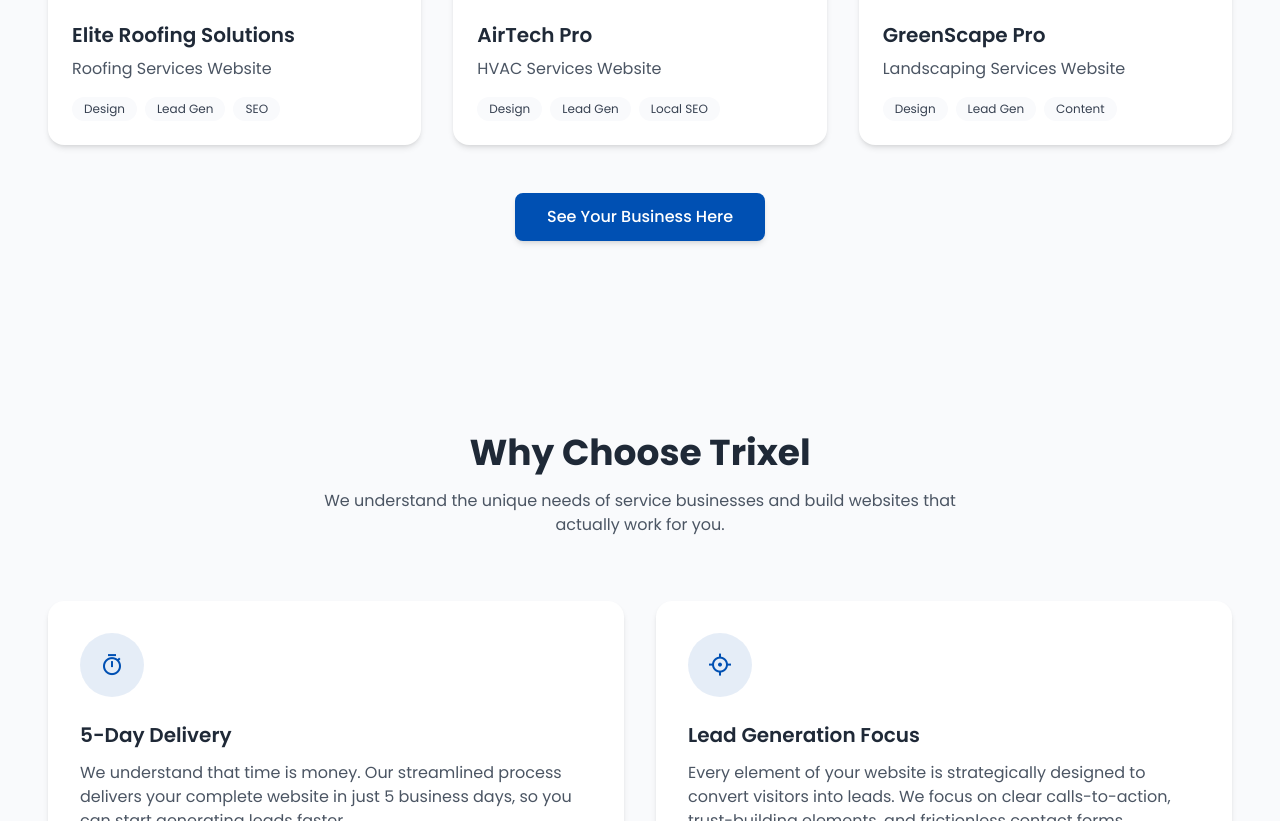
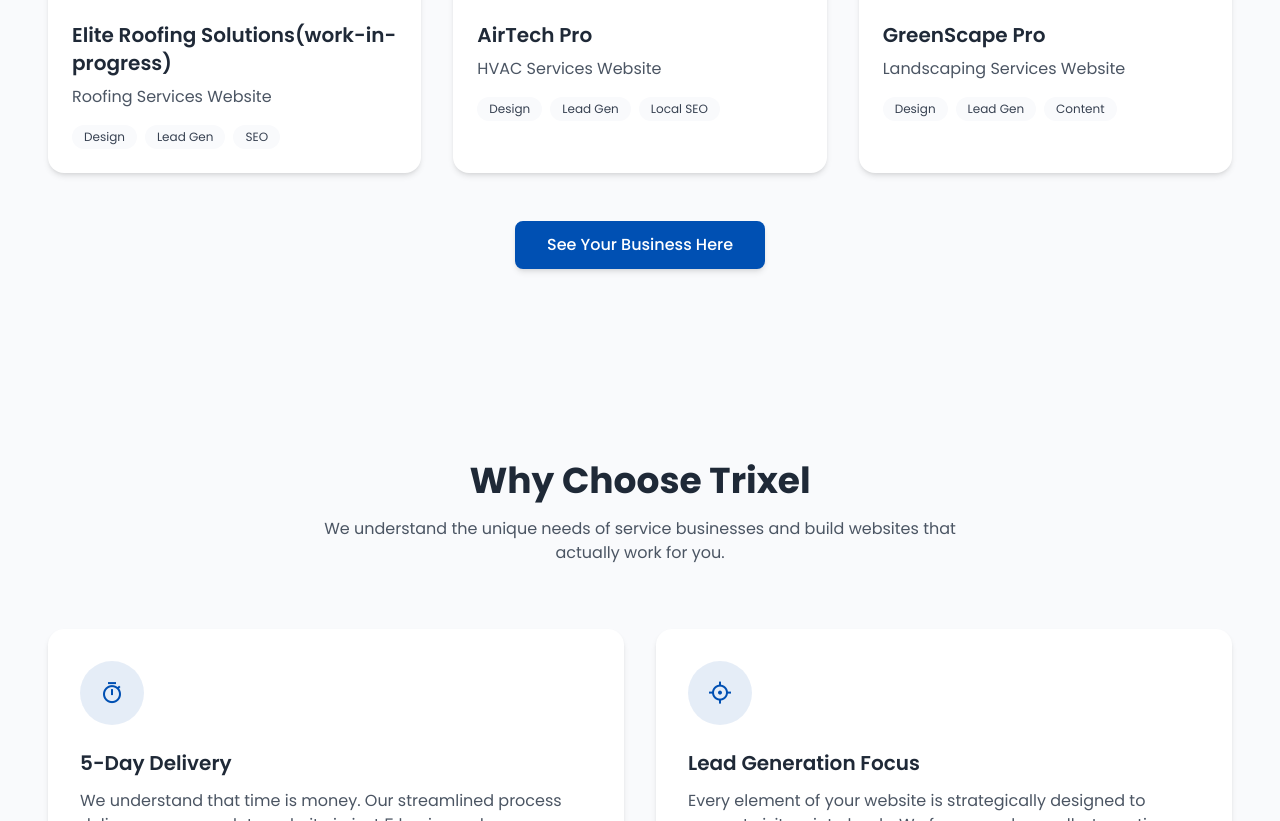
Before and after one commit to Sebfranklin/Trixel-Web-Agency-, a plain HTML site: page index.html in a window 1280 px wide. Shown: the part 2011-2832 px from the top of the page. Drawn offline with nearby package versions, Linux system fonts and the light colour scheme.

Commit message:
Update index.html

```diff
--- a/index.html
+++ b/index.html
@@ -314,7 +314,7 @@
                         </div>
                     </div>
                     <div class="p-6">
-                        <h3 class="text-xl font-semibold mb-2">Elite Roofing Solutions</h3>
+                        <h3 class="text-xl font-semibold mb-2">Elite Roofing Solutions(work-in-progress)</h3>
                         <p class="text-gray-600 mb-4">Roofing Services Website</p>
                         <div class="flex space-x-2">
                             <span class="text-xs bg-secondary text-gray-700 px-3 py-1 rounded-full">Design</span>
```
